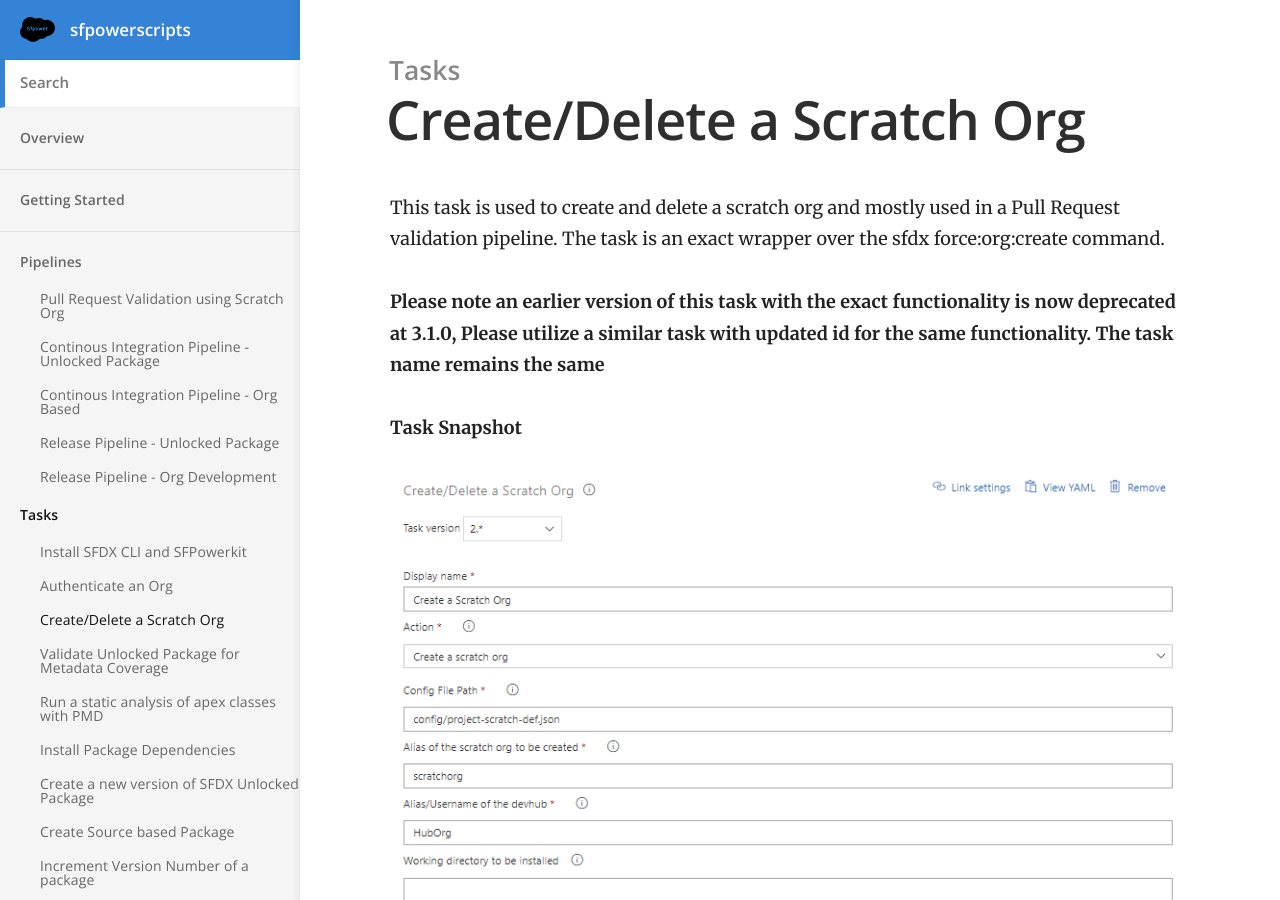
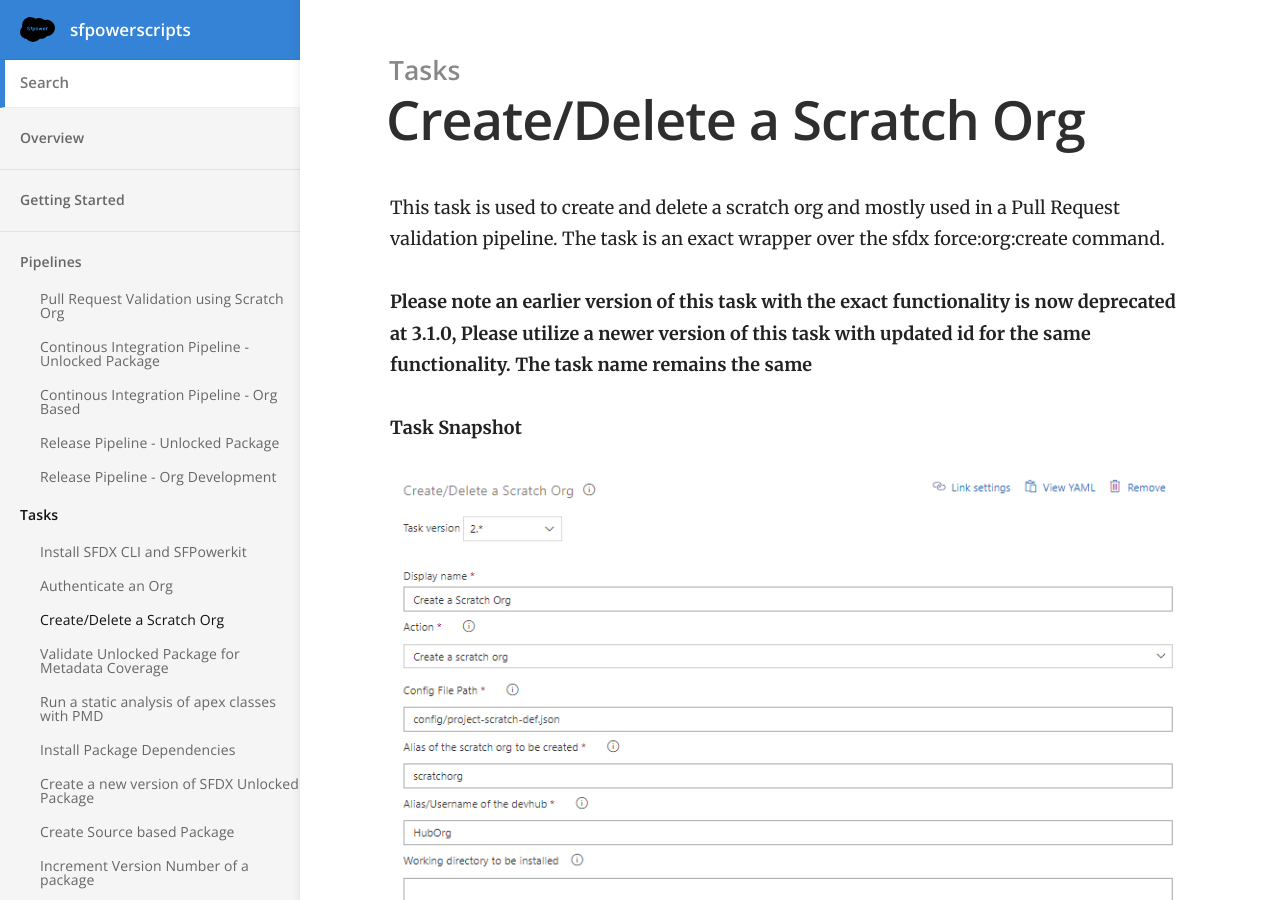
Before and after one commit to nbatterham/sfpowerscripts-doc, a Jekyll site: the page built from _docs/Tasks/Common-Utility-Tasks/Create and Delete a Scratch Org.md, in a window 1280 px wide and 900 px high. Built offline with Jekyll 4.4.1, drawn with Linux system fonts in a browser that asks for light colours.

Commit message:
Updated '_docs/Tasks/Common-Utility-Tasks/Create and Delete a Scratch Org.md' via CloudCannon

```diff
--- a/_docs/Tasks/Common-Utility-Tasks/Create and Delete a Scratch Org.md
+++ b/_docs/Tasks/Common-Utility-Tasks/Create and Delete a Scratch Org.md
@@ -6,7 +6,7 @@ order: 3
 
 This task is used to create and delete a scratch org and mostly used in a Pull Request validation pipeline. The task is an exact wrapper over the sfdx force:org:create command.
 
-**Please note an earlier version of this task with the exact functionality is now deprecated at 3.1.0, Please utilize a similar task with updated id for the same functionality. The task name remains the same**
+**Please note an earlier version of this task with the exact functionality is now deprecated at 3.1.0, Please utilize a newer version of this task with updated id for the same functionality. The task name remains the same**
 
 **Task Snapshot**
 
```
